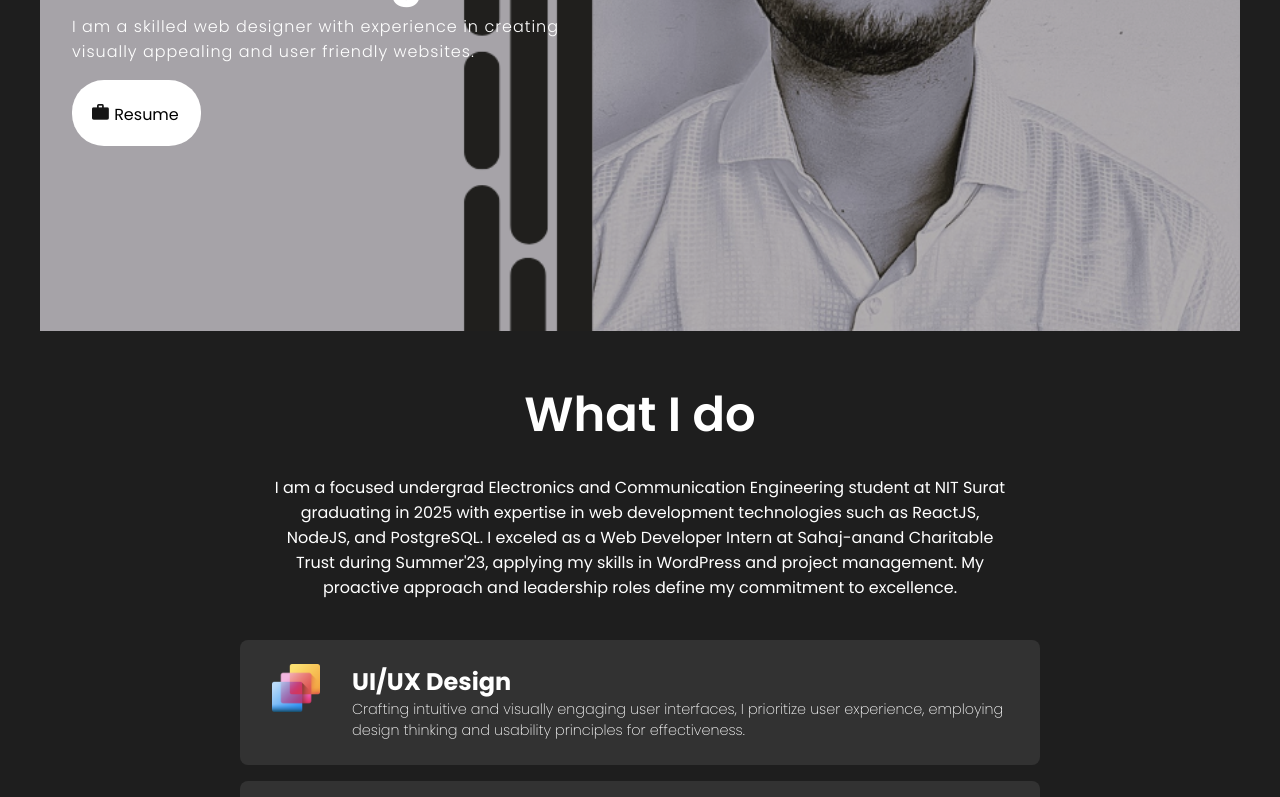
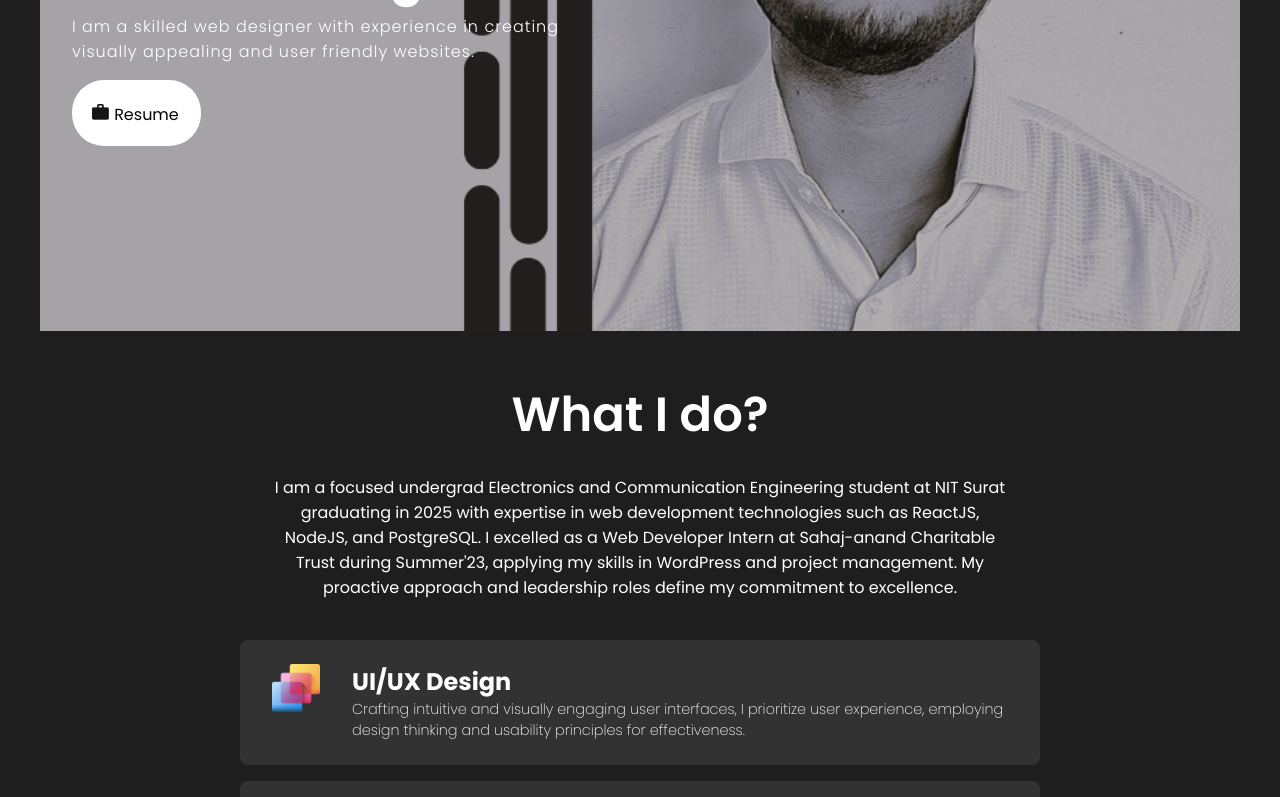
Before and after one commit to yashshah9279/Portfolio, a React (Create React App) app: page / in a window 1280 px wide. Shown: the part 485-1282 px from the top of the page. Built offline with nearby package versions, Linux system fonts and the light colour scheme.

Commit message:
text changes

```diff
--- a/src/components/Skills/skills.js
+++ b/src/components/Skills/skills.js
@@ -7,9 +7,9 @@ import FullStackDev from '../../assets/full stack logo.jpg';
 const Skills = () => {
   return (
     <section id="skills">
-        <span className="skillTitle">What I do</span>
+        <span className="skillTitle">What I do?</span>
         <span className="skillDesc">
-I am a focused undergrad Electronics and Communication Engineering student at NIT Surat graduating in 2025 with expertise in web development technologies such as ReactJS, NodeJS, and PostgreSQL. I exceled as a Web Developer Intern at Sahaj-anand Charitable Trust during Summer'23, applying my skills in WordPress and project management. My proactive approach and leadership roles define my commitment to excellence.</span>
+I am a focused undergrad Electronics and Communication Engineering student at NIT Surat graduating in 2025 with expertise in web development technologies such as ReactJS, NodeJS, and PostgreSQL. I excelled as a Web Developer Intern at Sahaj-anand Charitable Trust during Summer'23, applying my skills in WordPress and project management. My proactive approach and leadership roles define my commitment to excellence.</span>
         <div className="skillBars">
             <div className="skillBar">
                 <img src={UIDesign} alt="UIDesign" className="skillBarimg" />
```
